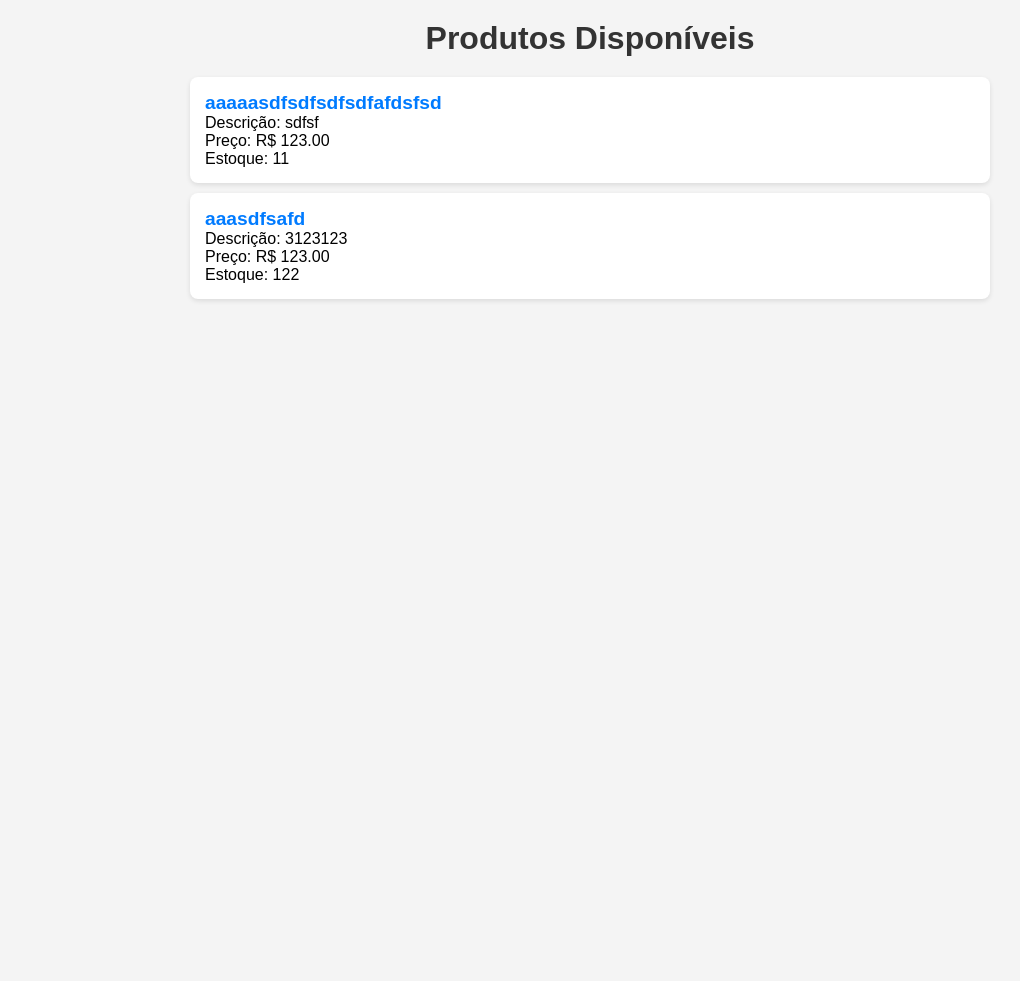
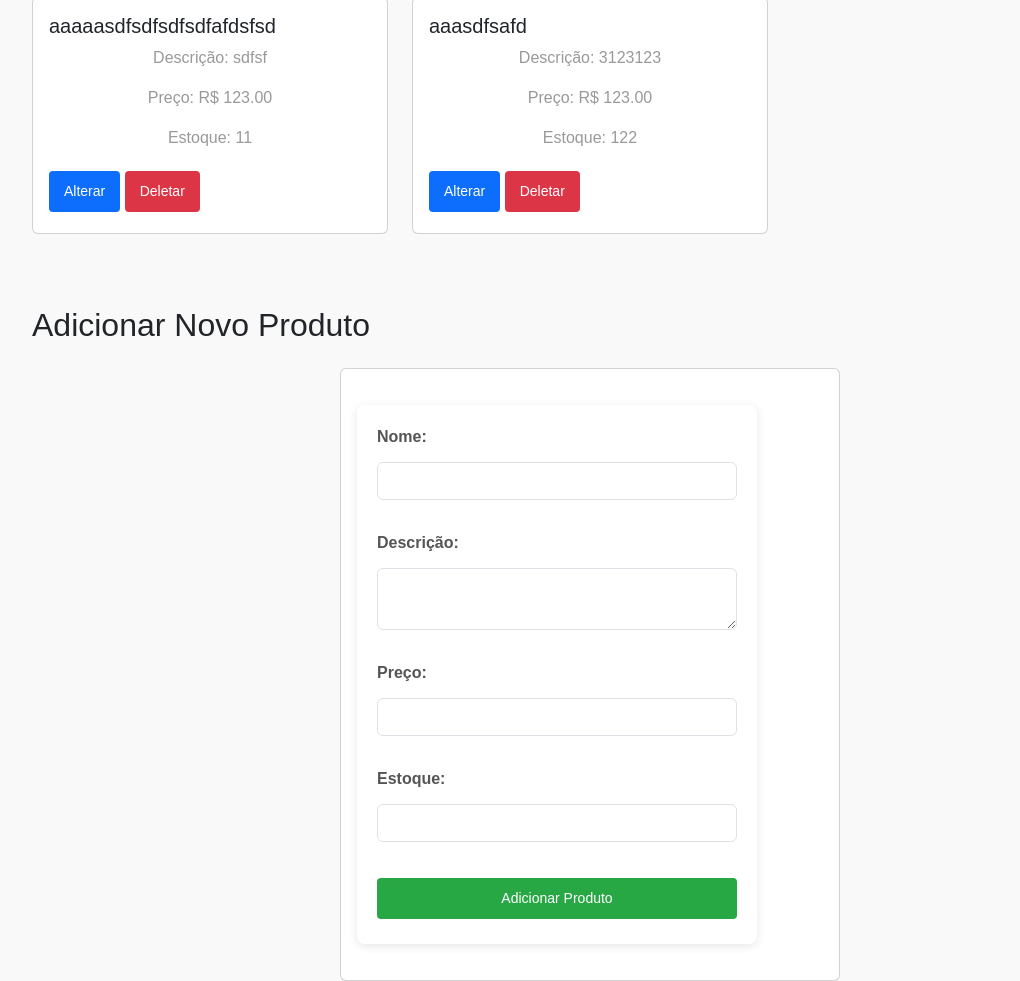
Before and after one commit to FCoppolla/AULA-DJANGO, a Django app: page / in a window 1280 px wide. Shown: the whole page, without its empty margins (50-1070 px from the left). Before the commit the page ends 301 px from the top, so only its background shows below. Run offline with Django 5.2, Linux system fonts and the light colour scheme; data comes from the database, SQL or seed files in the repository; both versions use the stored data as it was after the commit; some libraries are stand-ins or nearby versions.

Commit message:
Atualização e adição de pagina

```diff
--- a/projeto/loja_informatica/static/css/styles.css
+++ b/projeto/loja_informatica/static/css/styles.css
@@ -1,4 +1,6 @@
-/* Geral */
+/* -------------------------- */
+/* O QUE JÁ TINHA ANTES */
+/* -------------------------- */
 body {
     font-family: Arial, sans-serif;
     background-color: #f4f4f4;
@@ -6,14 +8,12 @@ body {
     padding: 0;
 }
 
-/* Cabeçalho */
 h1 {
     text-align: center;
     color: #333;
     margin: 20px 0;
 }
 
-/* Lista de produtos */
 ul {
     list-style-type: none;
     padding: 0;
@@ -29,7 +29,6 @@ li {
     box-shadow: 0 2px 5px rgba(0, 0, 0, 0.1);
 }
 
-/* Destaques */
 li strong {
     font-size: 1.2em;
     color: #007BFF;
@@ -41,8 +40,118 @@ li p {
     color: #666;
 }
 
-/* Mensagem quando vazio */
 p {
     text-align: center;
     color: #999;
 }
+
+.btn {
+    display: inline-block;
+    margin: 5px 0;
+    padding: 8px 12px;
+    border: none;
+    border-radius: 4px;
+    text-decoration: none;
+    color: white;
+    font-size: 14px;
+    cursor: pointer;
+}
+
+.btn-edit {
+    background-color: #007bff;
+}
+
+.btn-delete {
+    background-color: #dc3545;
+}
+
+.btn-add {
+    background-color: #28a745;
+}
+
+form {
+    margin: 20px 0;
+}
+
+/* -------------------------- */
+/* O QUE FOI ALTERADO */
+/* -------------------------- */
+body {
+    background-color: #f9f9f9; /* Alterado para um tom mais claro */
+    display: flex; /* Alteração para centralizar conteúdo */
+    justify-content: center;
+    align-items: center;
+    height: 100vh;
+}
+
+h1 {
+    margin-bottom: 30px; /* Alterado para maior espaçamento abaixo do título */
+}
+
+/* -------------------------- */
+/* O QUE FOI ADICIONADO */
+/* -------------------------- */
+form {
+    background-color: #fff;
+    padding: 20px;
+    border-radius: 8px;
+    box-shadow: 0 2px 10px rgba(0, 0, 0, 0.1); /* Adicionado estilo de sombra */
+    width: 400px;
+    display: flex;
+    flex-direction: column;
+    gap: 15px;
+}
+
+label {
+    font-weight: bold;
+    color: #555;
+}
+
+input, textarea {
+    width: 100%;
+    padding: 10px;
+    border: 1px solid #ccc;
+    border-radius: 4px;
+    font-size: 14px;
+    box-sizing: border-box;
+}
+
+input:focus, textarea:focus {
+    border-color: #007bff; /* Cor de foco nos inputs */
+    outline: none;
+    box-shadow: 0 0 4px rgba(0, 123, 255, 0.3);
+}
+
+button, .btn {
+    padding: 10px 15px;
+    border: none;
+    border-radius: 4px;
+    font-size: 14px;
+    cursor: pointer;
+    text-align: center;
+    display: inline-block;
+}
+
+.btn-save, button[type="submit"] {
+    background-color: #28a745;
+    color: white;
+}
+
+.btn-save:hover {
+    background-color: #218838;
+}
+
+.btn-cancel {
+    background-color: #dc3545;
+    color: white;
+}
+
+.btn-cancel:hover {
+    background-color: #c82333;
+}
+
+form > div {
+    display: flex;
+    flex-direction: column;
+    gap: 5px; /* Espaçamento entre label e input */
+}
--- a/projeto/loja_informatica/static/js/scripts.js
+++ b/projeto/loja_informatica/static/js/scripts.js
@@ -16,3 +16,24 @@ document.addEventListener("DOMContentLoaded", function() {
         });
     }
 });
+document.addEventListener("DOMContentLoaded", function () {
+    const form = document.querySelector("form");
+
+    // Mensagem de confirmação ao tentar sair sem salvar
+    let formModified = false;
+    form.addEventListener("input", () => {
+        formModified = true;
+    });
+
+    window.addEventListener("beforeunload", (event) => {
+        if (formModified) {
+            event.preventDefault();
+            event.returnValue = "Você tem alterações não salvas. Deseja sair mesmo assim?";
+        }
+    });
+
+    // Notificação ao salvar alterações
+    form.addEventListener("submit", (event) => {
+        alert("Alterações salvas com sucesso!");
+    });
+});
--- a/projeto/loja_informatica/templates/loja_informatica/lista_produtos.html
+++ b/projeto/loja_informatica/templates/loja_informatica/lista_produtos.html
@@ -1,25 +1,73 @@
 <!DOCTYPE html>
-<html>
+<html lang="pt-br">
     <head>
         {% load static %}
+        <meta charset="UTF-8">
+        <meta name="viewport" content="width=device-width, initial-scale=1.0">
         <title>Loja de Informática</title>
+        <!-- Bootstrap CSS -->
+        <link rel="stylesheet" href="{% static 'bootstrap/css/bootstrap.min.css' %}">
         <link rel="stylesheet" href="{% static 'css/styles.css' %}">
-        <script src="{% static 'js/scripts.js' %}" defer></script>
     </head>
-<body>
-    <h1>Produtos Disponíveis</h1>
-    <ul>
-        {% for produto in produtos %}
-        <li>
-            <strong>{{ produto.nome }}</strong><br>
-            Descrição: {{ produto.descricao }}<br>
-            Preço: R$ {{ produto.preco }}<br>
-            Estoque: {{ produto.estoque }}
-        </li>
-        {% empty %}
-        <p>Não há produtos disponíveis no momento.</p>
-        {% endfor %}
-    </ul>
-    <script src="{% static 'js/scripts.js' %}" defer></script>
-</body>
+    <body>
+        <div class="container my-5">
+            <!-- Título principal -->
+            <h1 class="text-center mb-5">Loja de Informática</h1>
+
+            <!-- Seção: Produtos Disponíveis -->
+            <section class="mb-5">
+                <h2 class="mb-4">Produtos Disponíveis</h2>
+                <div class="row">
+                    {% for produto in produtos %}
+                    <div class="col-md-4 mb-4">
+                        <div class="card">
+                            <div class="card-body">
+                                <h5 class="card-title">{{ produto.nome }}</h5>
+                                <p class="card-text">Descrição: {{ produto.descricao }}</p>
+                                <p class="card-text">Preço: R$ {{ produto.preco }}</p>
+                                <p class="card-text">Estoque: {{ produto.estoque }}</p>
+                                <a href="{% url 'alterar_produto' produto.id %}" class="btn btn-primary btn-sm">Alterar</a>
+                                <a href="{% url 'deletar_produto' produto.id %}" class="btn btn-danger btn-sm">Deletar</a>
+                            </div>
+                        </div>
+                    </div>
+                    {% empty %}
+                    <p class="text-center">Não há produtos disponíveis no momento.</p>
+                    {% endfor %}
+                </div>
+            </section>
+
+            <!-- Seção: Adicionar Produto -->
+            <section>
+                <h2 class="mb-4">Adicionar Novo Produto</h2>
+                <div class="card mx-auto" style="max-width: 500px;">
+                    <div class="card-body">
+                        <form action="{% url 'inserir_produto' %}" method="POST">
+                            {% csrf_token %}
+                            <div class="mb-3">
+                                <label for="nome" class="form-label">Nome:</label>
+                                <input type="text" id="nome" name="nome" class="form-control" required>
+                            </div>
+                            <div class="mb-3">
+                                <label for="descricao" class="form-label">Descrição:</label>
+                                <textarea id="descricao" name="descricao" class="form-control" required></textarea>
+                            </div>
+                            <div class="mb-3">
+                                <label for="preco" class="form-label">Preço:</label>
+                                <input type="number" id="preco" name="preco" step="0.01" class="form-control" required>
+                            </div>
+                            <div class="mb-3">
+                                <label for="estoque" class="form-label">Estoque:</label>
+                                <input type="number" id="estoque" name="estoque" class="form-control" required>
+                            </div>
+                            <button type="submit" class="btn btn-success w-100">Adicionar Produto</button>
+                        </form>
+                    </div>
+                </div>
+            </section>
+        </div>
+
+        <!-- Bootstrap JS -->
+        <script src="{% static 'bootstrap/js/bootstrap.bundle.min.js' %}"></script>
+    </body>
 </html>
--- a/projeto/loja_informatica/urls.py
+++ b/projeto/loja_informatica/urls.py
@@ -2,5 +2,8 @@ from django.urls import path
 from . import views
 
 urlpatterns = [
-    path('', views.lista_produtos, name='lista_produtos'),  # Define a view para o caminho vazio
+    path('', views.lista_produtos, name='lista_produtos'),
+    path('inserir/', views.inserir_produto, name='inserir_produto'),
+    path('alterar/<int:produto_id>/', views.alterar_produto, name='alterar_produto'),
+    path('deletar/<int:produto_id>/', views.deletar_produto, name='deletar_produto'),
 ]
--- a/projeto/loja_informatica/views.py
+++ b/projeto/loja_informatica/views.py
@@ -1,6 +1,31 @@
-from django.shortcuts import render
+from django.shortcuts import render, redirect, get_object_or_404
 from .models import Produto
 
 def lista_produtos(request):
-    produtos = Produto.objects.all()  # Busca todos os produtos
+    produtos = Produto.objects.all()
     return render(request, 'loja_informatica/lista_produtos.html', {'produtos': produtos})
+
+def inserir_produto(request):
+    if request.method == 'POST':
+        nome = request.POST['nome']
+        descricao = request.POST['descricao']
+        preco = request.POST['preco']
+        estoque = request.POST['estoque']
+        Produto.objects.create(nome=nome, descricao=descricao, preco=preco, estoque=estoque)
+        return redirect('lista_produtos')
+
+def alterar_produto(request, produto_id):
+    produto = get_object_or_404(Produto, id=produto_id)
+    if request.method == 'POST':
+        produto.nome = request.POST['nome']
+        produto.descricao = request.POST['descricao']
+        produto.preco = request.POST['preco']
+        produto.estoque = request.POST['estoque']
+        produto.save()
+        return redirect('lista_produtos')
+    return render(request, 'loja_informatica/alterar_produto.html', {'produto': produto})
+
+def deletar_produto(request, produto_id):
+    produto = get_object_or_404(Produto, id=produto_id)
+    produto.delete()
+    return redirect('lista_produtos')
--- /dev/null
+++ b/projeto/package.json
@@ -0,0 +1,6 @@
+{
+  "dependencies": {
+    "boostrap": "^2.0.0",
+    "bootstrap": "^5.3.3"
+  }
+}
```
Also changed, not shown: projeto/loja_informatica/templates/loja_informatica/alterar_produto.html (added, +45 -0 lines), projeto/db.sqlite3, projeto/package-lock.json (added).
